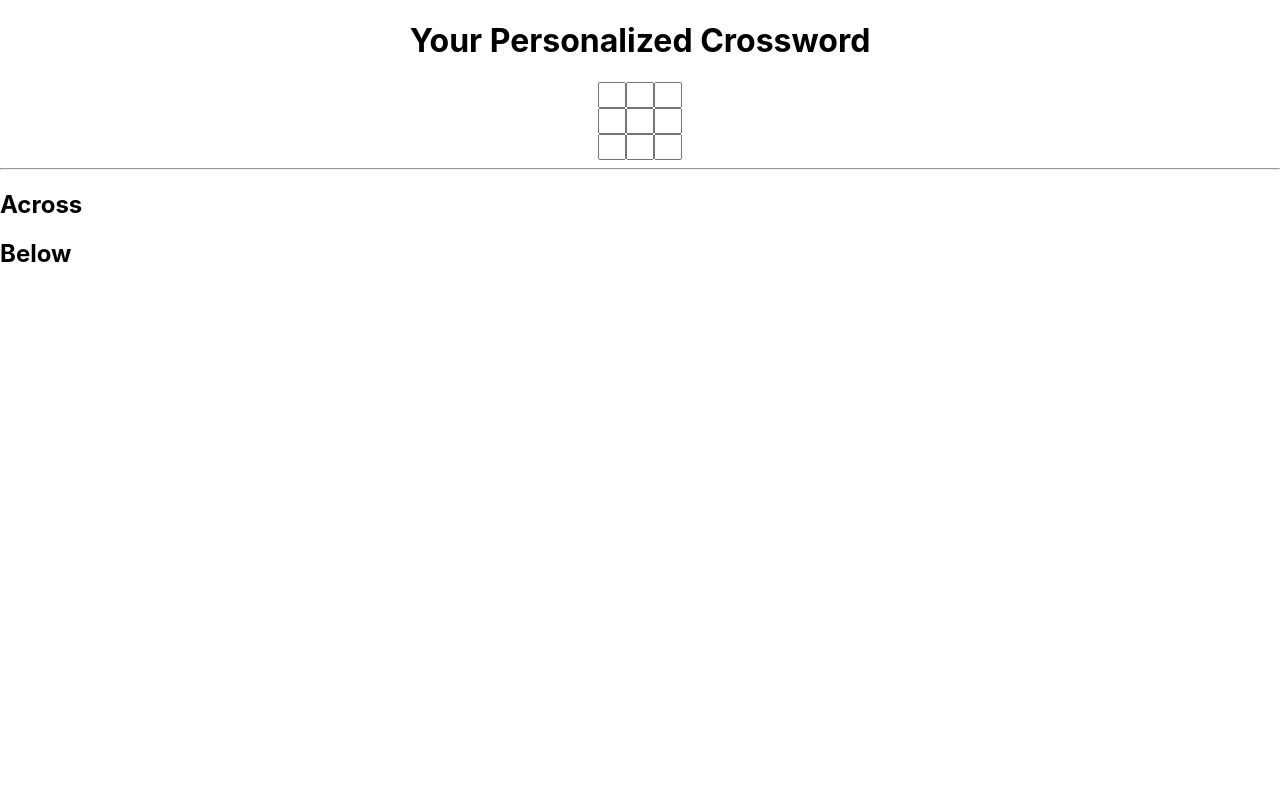
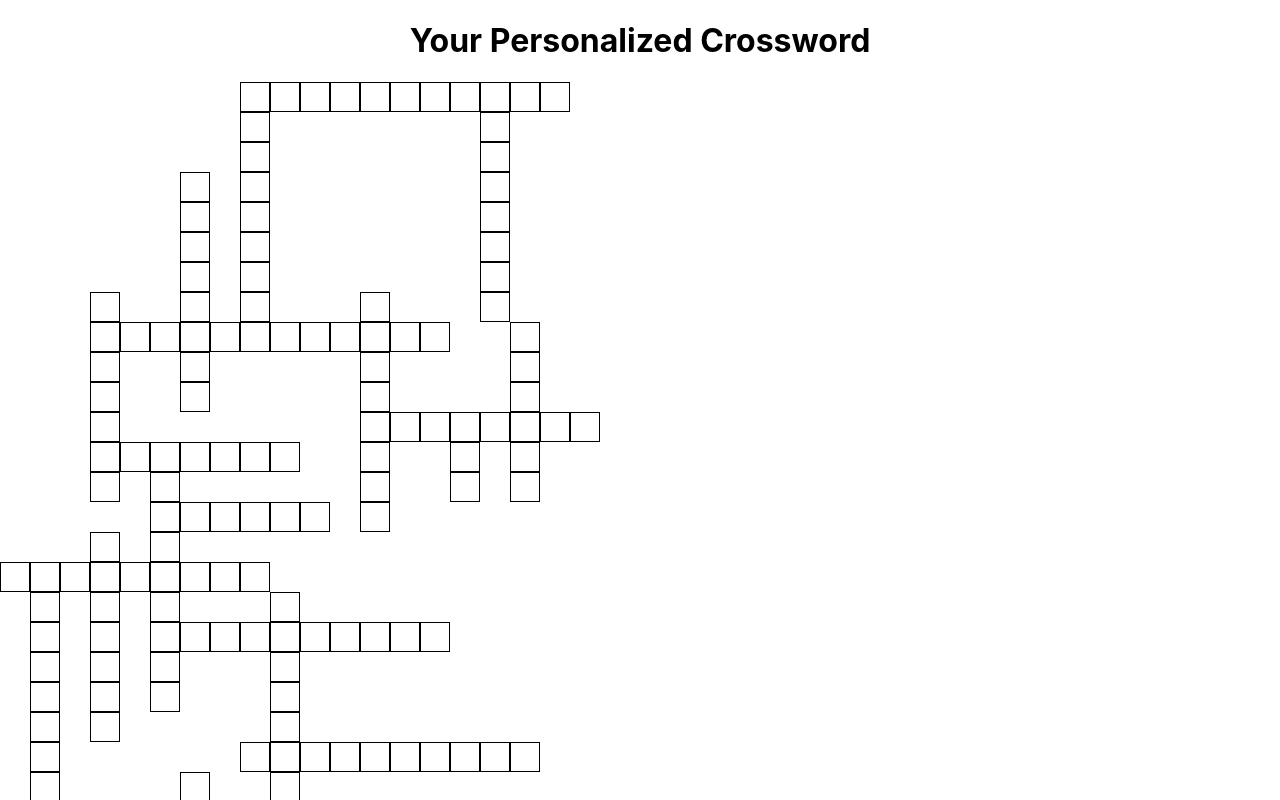
Before and after one commit to GitUser520/SmartCrosswordCreator, a React (Create React App) app in the folder nwhacks/: page / in a window 1280 px wide. Shown: the top 800 px of the page. Built offline with nearby package versions, Linux system fonts and the light colour scheme.

Commit message:
crossword css

```diff
--- a/nwhacks/src/App.css
+++ b/nwhacks/src/App.css
@@ -1,8 +1,29 @@
-.App {
+.header {
   text-align: center;
 }
 
 .input-box {
-  width:20px;
-  height:20px;
+  box-sizing: border-box;
+  display: inline-block;
+  width: 30px;
+  height: 30px;
+  border-radius: 0;
+  border: 1px black solid;
+  text-align: center;
 }
+
+.blank-box {
+  box-sizing: border-box;
+  display: inline-block;
+  width: 30px;
+  height: 30px;
+}
+
+.crossword-container {
+  text-align: center;
+  overflow: scroll;
+}
+
+.row {
+  display: flex;
+}
--- a/nwhacks/src/App.js
+++ b/nwhacks/src/App.js
@@ -3,44 +3,87 @@ import './App.css';
 import React from 'react';
 import {Crossword} from "./Crossword.js";
 
-let i = 0
+let testStrings = [
+    "autonomy",
+    "irk",
+    "abstruse",
+    "impregnable",
+    "mercenary",
+    "becoming",
+    "futile",
+    "furtive",
+    "acclaim",
+    "aboveboard",
+    "contrite",
+    "retiring",
+    "iconoclastic",
+    "redundant",
+    "impugn",
+    "ineffable",
+    "debunk",
+    "extolling",
+    "voluble",
+    "loquacious",
+    "gregarious",
+    "didactic",
+    "obstreperous",
+    "mollify",
+    "esoteric",
+    "languorous",
+    "lethargic",
+    "officious",
+    "tenacity",
+    "veracity"
+];
+let testNum = 30;
 
-
+var crossword = new Crossword(testStrings, testNum);
 
 function App() {
     return (
-        <body>
-        <h1 className = "App">
+        <div>
+            <h1 className="header">
                 Your Personalized Crossword
             </h1>
-        <div className="App">
-            <CrosswordComponent grid={[["t","s","z"],["a","a","b"],["c","a","b"]]} />
+            <div className="crossword-container">
+                <CrosswordComponent grid={crossword.grid} />
             </div>
             <hr/>
             <h2> Across </h2>
-        <div className="App">
-            <HintsComponent grid={[["t","s","z"],["a","a","b"],["c","a","b"]]} />
+            <div>
+                <HintsComponent across={crossword.horizontalWords} />
             </div>
-        <h2> Below </h2>
-        <div className="App">
-            <HintsComponent grid={[["t","s","z"],["a","a","b"],["c","a","b"]]} />
+            <h2> Down </h2>
+            <div>
+                <HintsComponent down={crossword.verticalWords} />
             </div>
-
-        </body>
+        </div>
     );
 }
 
 class CrosswordComponent extends React.Component {
     render() {
-        var indents = [];
+        var rows = [];
         for (var i = 0; i < this.props.grid.length; i++) {
-            for (var j = 0; j < this.props.grid[0].length; j++) {
-                //indents.push(<div key={i*3 + j}>{this.props.grid[i][j]}</div>);
-                indents.push(<input type="text" name = "fname" id="fname" maxLength="1" key={i*3 + j} className = "input-box"/>);
+            rows.push(<div className="row">
+                <CrosswordRow rows={this.props.grid[i]} rowNum={i} />
+            </div>)
         }
-            indents.push(<br/>)
+        return rows;
     }
-        return indents;
+}
+
+class CrosswordRow extends React.Component {
+    render() {
+        var cells = [];
+        for (let i = 0; i < this.props.rows.length; i++) {
+            if (this.props.rows[i]) {
+                cells.push(<input type="text" id="fname" maxLength="1" key={this.props.rowNum * this.props.rows.length + i} className="input-box"/>);
+            } else {
+                cells.push(<div key={this.props.rowNum * this.props.rows.length + i} className="blank-box"></div>);
+            }
+        }
+        return cells
     }
 }
 
--- a/nwhacks/src/Crossword.js
+++ b/nwhacks/src/Crossword.js
@@ -1,4 +1,4 @@
-class Crossword {
+export class Crossword {
     constructor(words, num) {
         this.words = [...words];
         shuffle(this.words);
```
Lines whose indentation alone changed are shown as unchanged.
